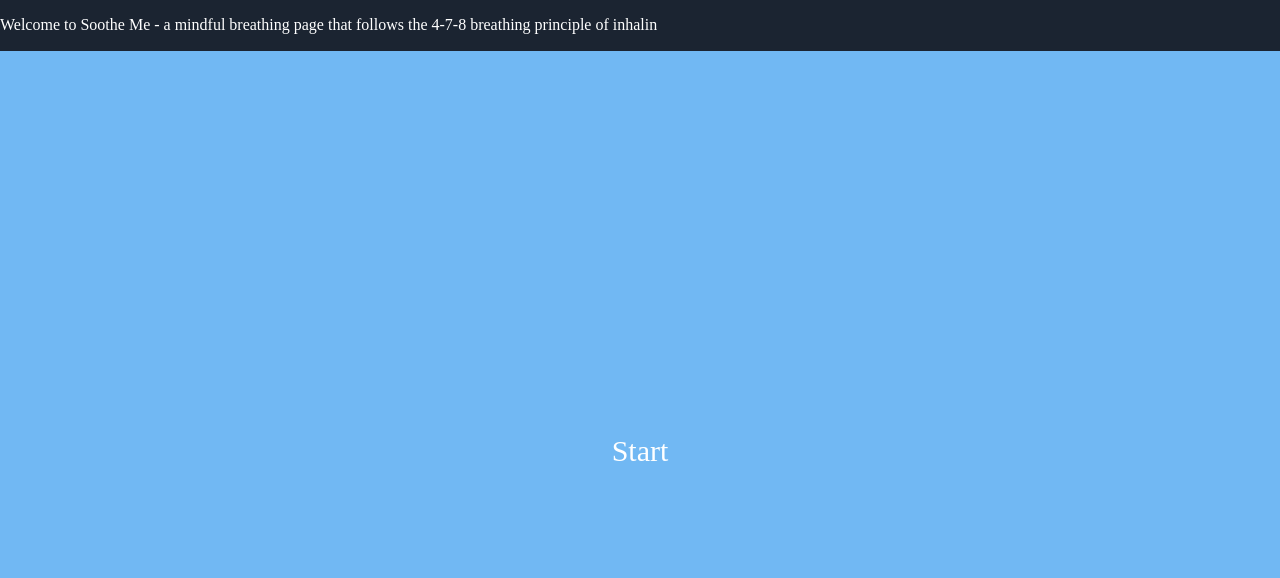
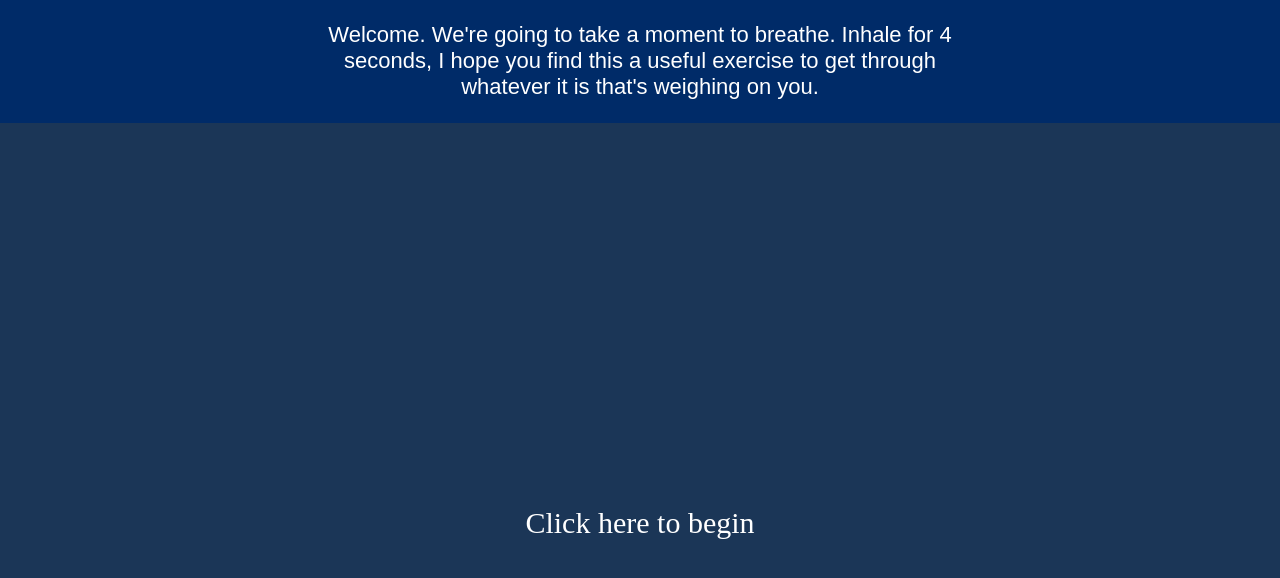
Before and after one commit to asood92/sootheme, a website: page index.html in a window 1280 px wide. Drawn offline with nearby package versions, Linux system fonts and the light colour scheme.

Commit message:
Tweak animations

```diff
--- a/css/intro-style.css
+++ b/css/intro-style.css
@@ -4,13 +4,23 @@ body, html {
   height: 100vh;
   overflow: hidden;
   font-size: 10px;
-  background-color: #1b2431;
+  background-color: #002b68;
+}
+
+body .intro-message {
+  display: flex;
+  align-items: center;
+  justify-content: center;
+
 }
 p#instructions {
-  font-size: 16px;
+  font-size: 22px;
+  width: 50%;
   color: #ffffff;
+  font-family: Arial, Helvetica, sans-serif;
+  text-align: center;
+}
 
-}
 body .intro-screen, html .intro-screen {
   width: 100%;
   height: 200vh;
@@ -31,7 +41,7 @@ body .intro-screen .intro-button, html .intro-screen .intro-button {
   display: block;
   top: -0.2rem;
   position: relative;
-  background-color: #71b8f3;
+  background-color: #1b3657;
   display: -webkit-box;
   display: flex;
   -webkit-box-orient: vertical;
--- a/index.html
+++ b/index.html
@@ -2,16 +2,16 @@
 
 <html>
 <head>
-    <title>Soothe Me - a simple breathing exercise</title>
+    <title>Soothe Me</title>
     <link rel="stylesheet" href="/css/intro-style.css">
 </head>
 <body onload="typeWriter()">
     <div class="intro-message">
-        <p id="instructions"></p>
+        <p id="instructions">Welcome. We're going to take a moment to breathe. Inhale for 4 seconds,  I hope you find this a useful exercise to get through whatever it is that's weighing on you.</p>
     </div>
     <div class="intro-screen">
         <div class="intro-button">
-            <div id="start">Start</div>
+            <div id="start">Click here to begin</div>
         </div>
         <div class="intro-effect">
             <svg class="shape" width="100%" height="100vh" preserveAspectRatio="none" viewBox="0 0 1440 800"><path d="M -44,-50 C -52.71,28.52 15.86,8.186 184,14.69 383.3,22.39 462.5,12.58 638,14 835.5,15.6 987,6.4 1194,13.86 1661,30.68 1652,-36.74 1582,-140.1 1512,-243.5 15.88,-589.5 -44,-50 Z" pathdata:id="M -44,-50 C -137.1,117.4 67.86,445.5 236,452 435.3,459.7 500.5,242.6 676,244 873.5,245.6 957,522.4 1154,594 1593,753.7 1793,226.3 1582,-126 1371,-478.3 219.8,-524.2 -44,-50 Z"></path></svg>
@@ -19,7 +19,7 @@
     </div>
 
     <script src='https://cdnjs.cloudflare.com/ajax/libs/animejs/2.2.0/anime.js'></script><script  src="/scripts/intro-script.js"></script>
-    <script>
+    <!-- <script>
         var i = 0;
         var txt = 'Welcome to Soothe Me - a mindful breathing page that follows the 4-7-8 breathing principle of inhaling through your nose for 4 seconds, holding it for 7, and slowly exhaling for 8. I hope you find this a useful exercise to get through whatever it is that\'s weighing on you.';
         var speed = 50; /* The speed/duration of the effect in milliseconds */
@@ -30,7 +30,7 @@
             i++;
             setTimeout(typeWriter, speed);
             }
-        }
-        </script
+        } -->
+    </script>
 </body>
 </html>
```
